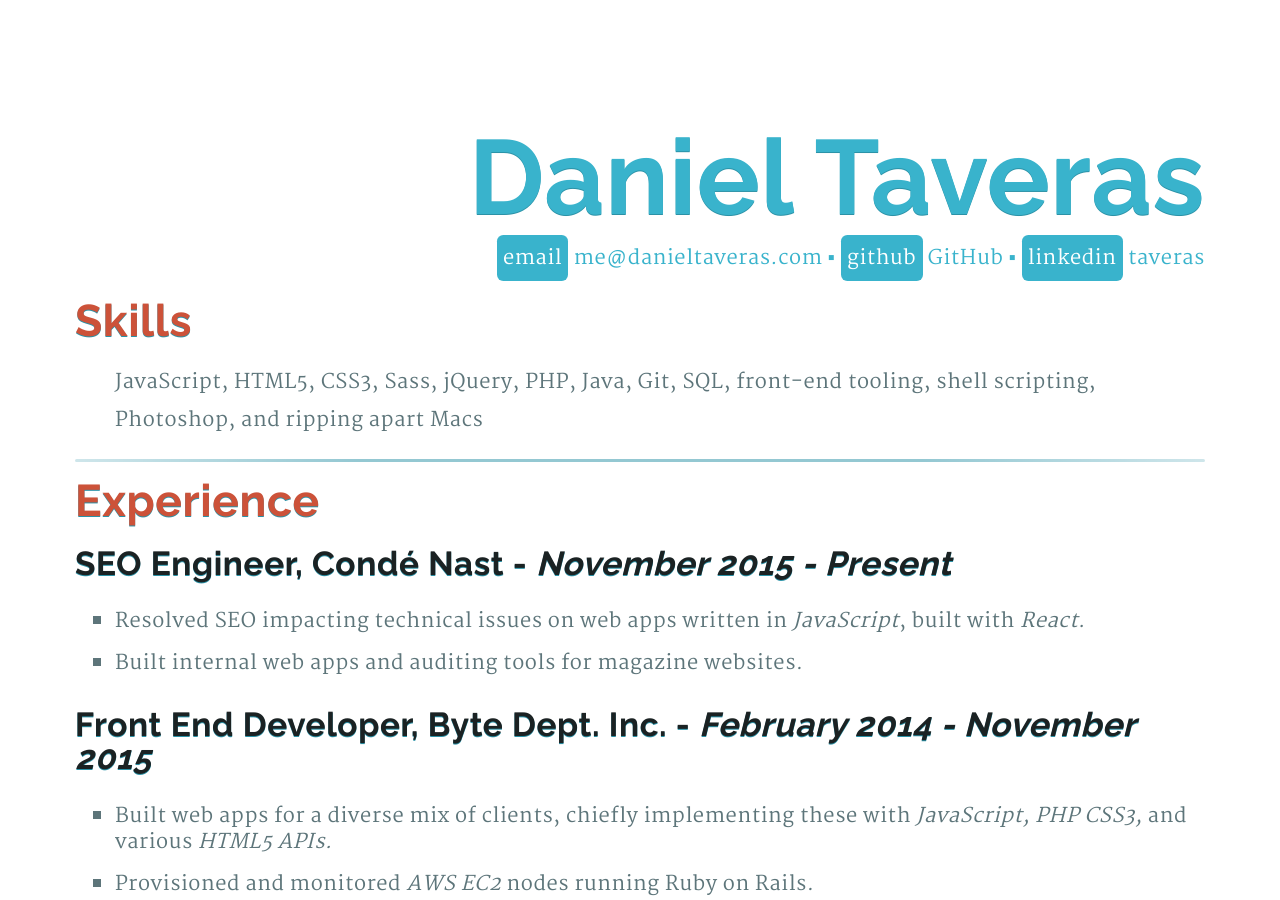
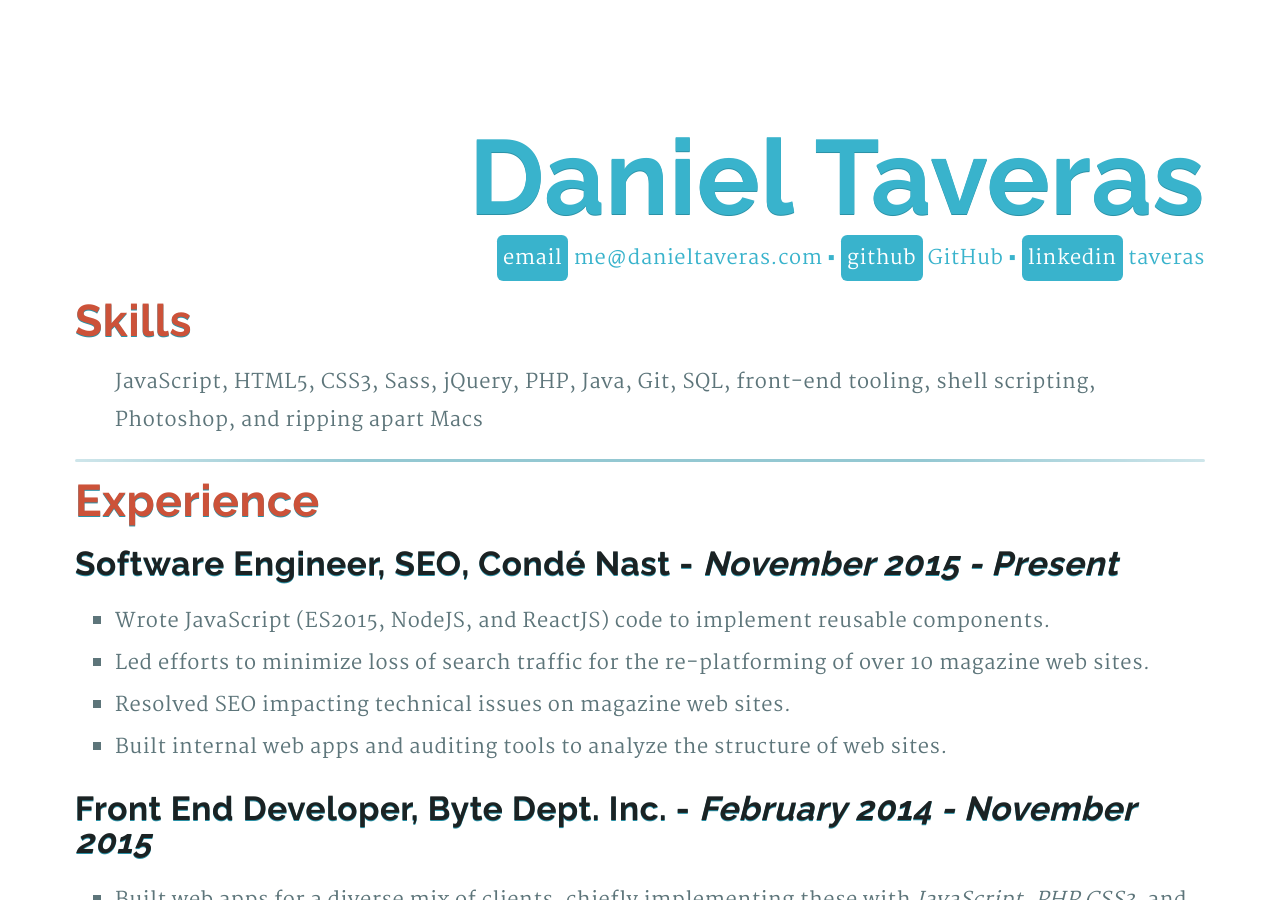
Before and after one commit to taveras/taveras.github.io, a Jekyll site: the page built from resume.md, in a window 1280 px wide and 900 px high. Built offline with Jekyll 4.4.1, drawn with Linux system fonts in a browser that asks for light colours; nearby versions of some CDN libraries; some web fonts are replaced.

Commit message:
update resume

```diff
--- a/resume.md
+++ b/resume.md
@@ -12,9 +12,11 @@
 
 ## Experience
 
-### SEO Engineer, Condé Nast - _November 2015 - Present_
-- Resolved SEO impacting technical issues on web apps written in _JavaScript_, built with _React_.
-- Built internal web apps and auditing tools for magazine websites.
+### Software Engineer, SEO, Condé Nast - _November 2015 - Present_
+- Wrote JavaScript (ES2015, NodeJS, and ReactJS) code to implement reusable components.
+- Led efforts to minimize loss of search traffic for the re-platforming of over 10 magazine web sites.
+- Resolved SEO impacting technical issues on magazine web sites.
+- Built internal web apps and auditing tools to analyze the structure of web sites.
 
 ### Front End Developer, Byte Dept. Inc. - _February 2014 - November 2015_
 
```
